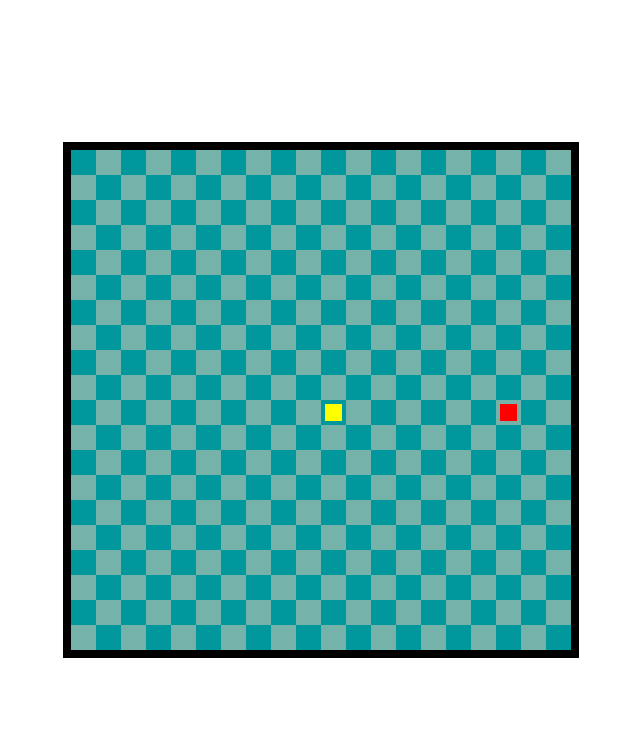
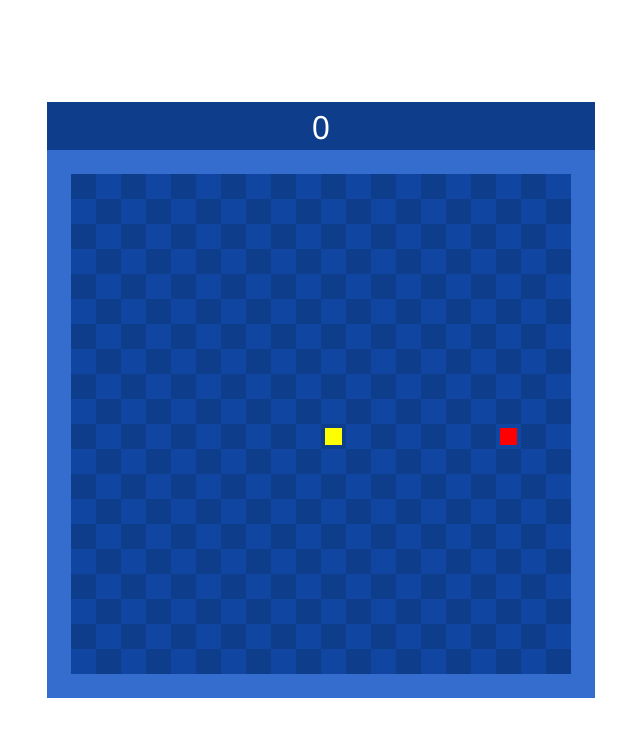
Before and after one commit to AugustHammers/Snake-JS, a plain HTML site: page index.html in a window 1280 px wide. Shown: the whole page, without its empty margins (319-959 px from the left). Drawn offline with Linux system fonts and the light colour scheme.

Commit message:
add score display

```diff
--- a/index.html
+++ b/index.html
@@ -9,11 +9,15 @@
     <title>Snake</title>
   </head>
   <body>
+    <div id="utilityPane">
+      <div id="score">2</div>
+      <img id="exitBtn" />
+    </div>
     <canvas
       id="canvas"
       width="500"
       height="500"
-      style="border: solid 8px black"
+      style="border: solid 24px #346dce"
     ></canvas>
   </body>
 </html>
--- a/snake.js
+++ b/snake.js
@@ -21,11 +21,12 @@ class Snakepart {
   }
 }
 
+const scoreElem = document.getElementById("score");
 const canvas = document.getElementById("canvas");
 const ctx = canvas.getContext("2d");
 const boxSize = 25; //500px / 20 boxes
-const darkerBlue = "#00989d";
-const lighterBlue = "#75b3aa";
+const darkerBlue = "#0e3d8c"; //"#00989d";
+const lighterBlue = "#1046a1"; //"#75b3aa";
 const snakeBodyColor = "#ed6b87";
 let gameSpeed = 15; //15 updates/second
 let headXPos = 250;
@@ -81,6 +82,7 @@ function updateSnakePos(){
 
   headXPos += xVelocity;
   headYPos += yVelocity;
+  checkSnakeCollision();
 }
 
 function updateApplePos(){
@@ -127,10 +129,15 @@ function addSnakePart(){
 }
 
 function checkSnakeCollision() {
-
+  if (snakeBody.some(part => {
+    if (headXPos === part.getXPos && headYPos === part.getYPos) return true;
+  })) {
+    gameOver = true;
+  }
 }
 
 function gameLoop() {
+  scoreElem.innerText = score;
   drawBoard();
   drawSnake();
   drawApple();
@@ -181,7 +188,7 @@ function gameLoop() {
   updateSnakePos();
   checkAppleCollision();
   checkWallCollision();
-  //checkSnakeCollision();
+  console.log(gameOver);
   setTimeout(gameLoop, 1000/gameSpeed);
 }
 
--- a/styles.css
+++ b/styles.css
@@ -2,6 +2,22 @@ body {
   margin: 0;
   height: 100vh;
   display: flex;
+  flex-direction: column;
   justify-content: center;
   align-items: center;
 }
+
+#utilityPane {
+  background-color: #0e3d8c;
+  display: flex;
+  min-width: 548px;
+  min-height: 48px;
+  justify-content: center;
+  align-items: center;
+}
+
+#score {
+  color: white;
+  font-family: 'Segoe UI', Verdana, sans-serif;
+  font-size:2em;
+}
```
